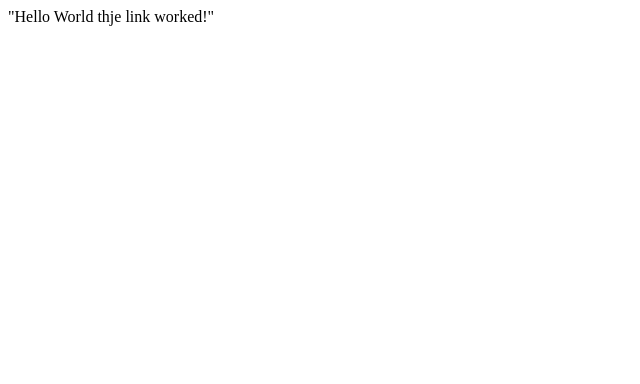
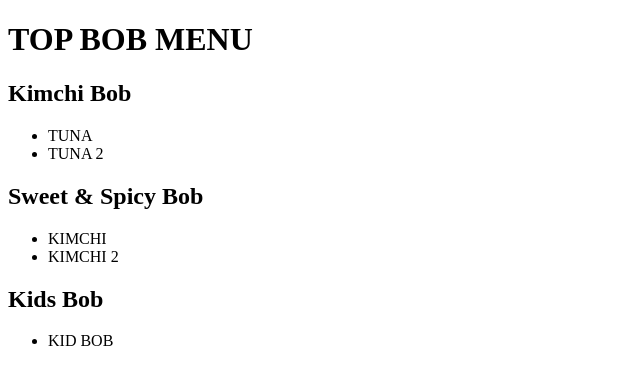
Before and after one commit to boredom2000/boredom2000.github.io, a plain HTML site: page topbob2/index.html in a window 1280 px wide. Shown: the whole page, without its empty margins (0-640 px from the left). Drawn offline with Linux system fonts and the light colour scheme.

Commit message:
dsfsdfds

```diff
--- a/topbob2/index.html
+++ b/topbob2/index.html
@@ -1 +1,35 @@
-"Hello World thje link worked!"
+<!DOCTYPE html>
+<html lang="en">
+<head>
+    <meta charset="UTF-8">
+    <meta http-equiv="X-UA-Compatible" content="IE=edge">
+    <meta name="viewport" content="width=device-width, initial-scale=1.0">
+    <title>Top Bob Menu</title>
+</head>
+<body>
+    <h1>TOP BOB MENU</h1>
+    <h2>Kimchi Bob</h2>
+    <ul>
+        <li>
+            TUNA
+        </li>
+        <li>
+            TUNA 2
+        </li>
+            </ul>
+    <h2>Sweet & Spicy Bob</h2>
+    <ul>
+        <li>
+            KIMCHI
+        </li>
+        <li>
+            KIMCHI 2
+        </li>
+    </ul>
+    <h2>Kids Bob</h2>
+    <ul>
+        <li>KID BOB</li>
+    </ul>
+
+</body>
+</html>
```
